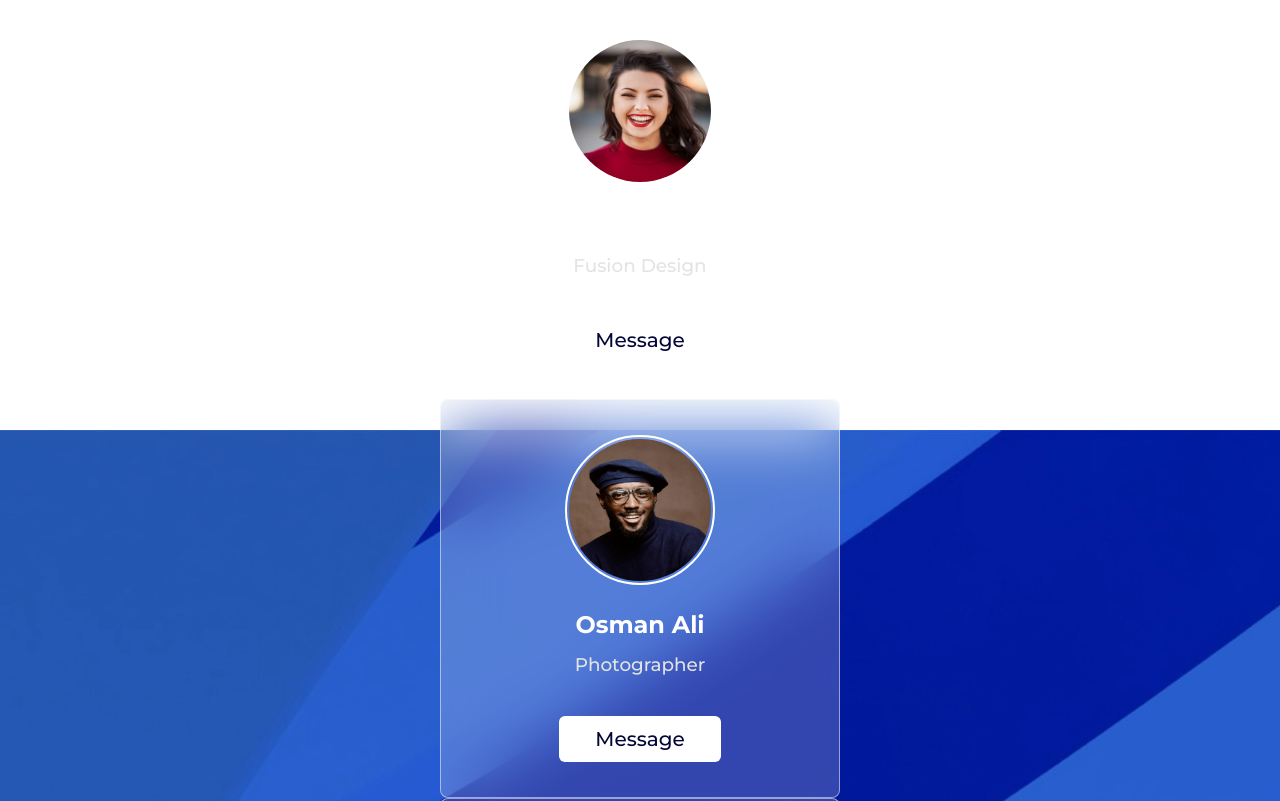
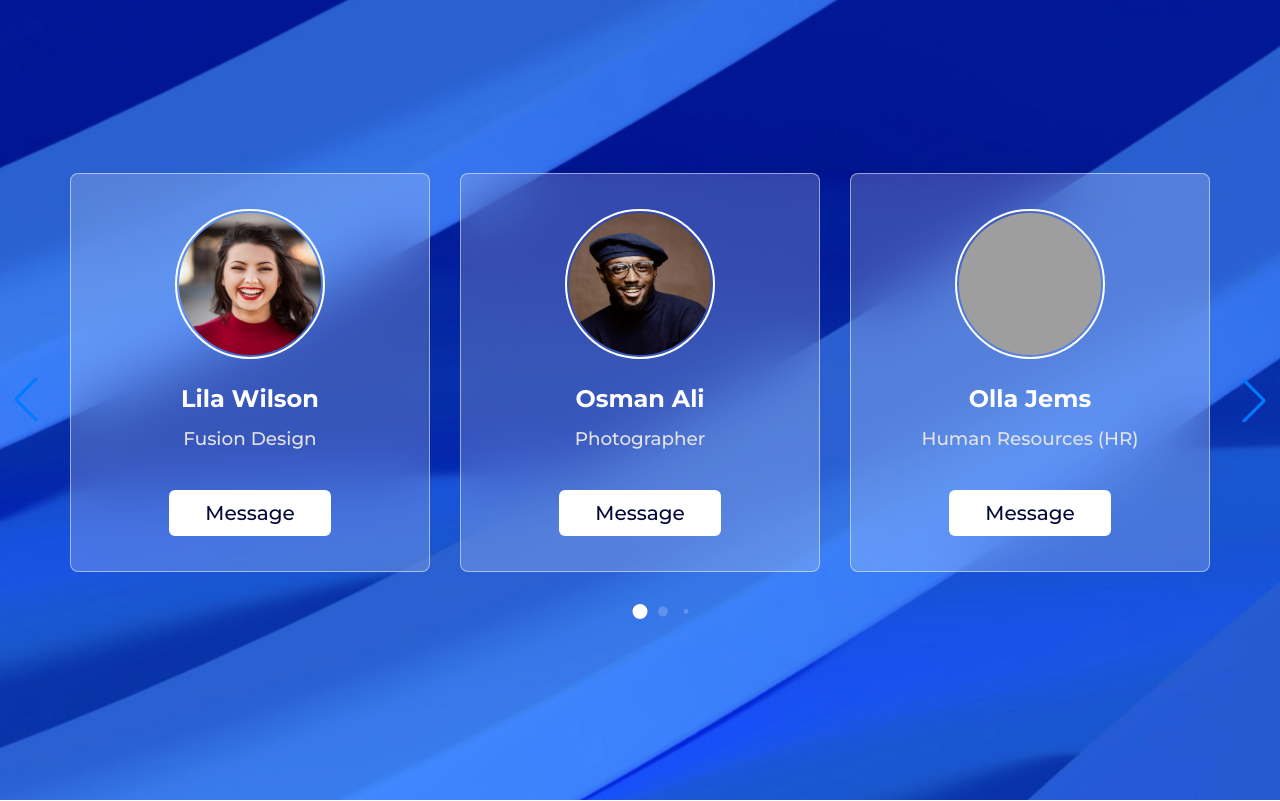
Before and after one commit to wailhassan/Desponsive-Card-Slider, a website: page index.html in a window 1280 px wide. Shown: the top 801 px of the page. Drawn offline with nearby package versions, Linux system fonts and the light colour scheme; grey boxes are pictures that could not be loaded.

Commit message:
Add some features to the project and add javascript code

```diff
--- a/Style.css
+++ b/Style.css
@@ -18,9 +18,15 @@ body {
   background: url("img/bg.jpg") no-repeat center;
 }
 
+.slider-wrapper {
+  overflow: hidden;
+  max-width: 1200px;
+  margin: 0 70px 55px;
+}
+
 .card-list .card-item {
   color: #fff;
-  width: 400px;
+  user-select: none;
   padding: 35px;
   display: flex;
   flex-direction: column;
@@ -65,3 +71,9 @@ body {
   border: 1px solid #fff;
   color: #fff;
 }
+
+.slider-wrapper .swiper-pagination-bullet {
+  background: #fff;
+  height: 15px;
+  width: 15px;
+}
--- a/index.html
+++ b/index.html
@@ -5,57 +5,60 @@
 <head>
     <meta charset="UTF-8">
     <meta name="viewport" content="width=device-width, initial-scale=1.0">
+
+    <!-- Linking SwiperJS CSS -->
+    <link rel="stylesheet" href="https://cdn.jsdelivr.net/npm/swiper@12/swiper-bundle.min.css">
     <link rel="stylesheet" href="./Style.css">
     <title>Responsive Card Slider</title>
 </head>
 
 <body>
-    <div class="container">
+    <div class="container swiper">
         <div class="slider-wrapper">
-            <div class="card-list">
-                <div class="card-item">
+            <div class="card-list swiper-wrapper">
+                <div class="card-item swiper-slide">
                     <img src="./img/img-1.jpg" alt="User Image" class="user-image">
                     <h2 class="user-name">Lila Wilson</h2>
                     <p class="user-profession">Fusion Design</p>
                     <button class="message-button">Message</button>
                 </div>
 
-                <div class="card-item">
+                <div class="card-item swiper-slide">
                     <img src="./img/img-2.jpg" alt="User Image" class="user-image">
                     <h2 class="user-name">Osman Ali</h2>
                     <p class="user-profession">Photographer</p>
                     <button class="message-button">Message</button>
                 </div>
 
-                <div class="card-item">
+                <div class="card-item swiper-slide">
                     <img src="./img/img-3.jpg" alt="User Image" class="user-image">
                     <h2 class="user-name">Olla Jems</h2>
                     <p class="user-profession">Human Resources (HR)</p>
                     <button class="message-button">Message</button>
                 </div>
 
-                <div class="card-item">
+                <div class="card-item swiper-slide">
                     <img src="./img/img-4.jpg" alt="User Image" class="user-image">
                     <h2 class="user-name">Martin Beter</h2>
                     <p class="user-profession">Project Manager</p>
                     <button class="message-button">Message</button>
                 </div>
 
-                <div class="card-item">
+                <div class="card-item swiper-slide">
                     <img src="./img/img-5.jpg" alt="User Image" class="user-image">
                     <h2 class="user-name">Monalis Sam</h2>
                     <p class="user-profession">Models</p>
                     <button class="message-button">Message</button>
                 </div>
 
-                <div class="card-item">
+                <div class="card-item swiper-slide">
                     <img src="./img/img-6.jpg" alt="User Image" class="user-image">
                     <h2 class="user-name">Leo Tom</h2>
                     <p class="user-profession">Software Engineer</p>
                     <button class="message-button">Message</button>
                 </div>
 
-                <div class="card-item">
+                <div class="card-item swiper-slide">
                     <img src="./img/img-7.jpg" alt="User Image" class="user-image">
                     <h2 class="user-name">Petter Alex </h2>
                     <p class="user-profession">DevOps Engineer
@@ -63,16 +66,24 @@
                     <button class="message-button">Message</button>
                 </div>
 
-                <div class="card-item">
+                <div class="card-item swiper-slide">
                     <img src="./img/img-8.jpg" alt="User Image" class="user-image">
                     <h2 class="user-name">Sarah Nilson</h2>
                     <p class="user-profession">Theoretical Physicist</p>
                     <button class="message-button">Message</button>
                 </div>
             </div>
+
+            <div class="swiper-pagination"></div>
+            <div class="swiper-button-prev"></div>
+            <div class="swiper-button-next"></div>
         </div>
     </div>
 
+    <!-- Linking SwiperJS Script -->
+    <script src="https://cdn.jsdelivr.net/npm/swiper@12/swiper-bundle.min.js"></script>
+
+    <!-- Linking custom script -->
     <script src="./javaScript.js"></script>
 </body>
 
--- a/javaScript.js
+++ b/javaScript.js
@@ -0,0 +1,31 @@
+const swiper = new Swiper(".slider-wrapper", {
+  loop: true,
+  grabCursor: true,
+  spaceBetween: 30,
+
+  // If we need pagination
+  pagination: {
+    el: ".swiper-pagination",
+    clickable: true,
+    dynamicBullets: true,
+  },
+
+  // Navigation arrows
+  navigation: {
+    nextEl: ".swiper-button-next",
+    prevEl: ".swiper-button-prev",
+  },
+
+  // Responsive breakpoints
+  breakpoints: {
+    0: {
+      slidesPerView: 1,
+    },
+    620: {
+      slidesPerView: 2,
+    },
+    1024: {
+      slidesPerView: 3,
+    },
+  },
+});
--- /dev/null
+++ b/package.json
@@ -0,0 +1,5 @@
+{
+  "dependencies": {
+    "swiper": "^12.0.3"
+  }
+}
```
Also changed, not shown: 1 other file.
